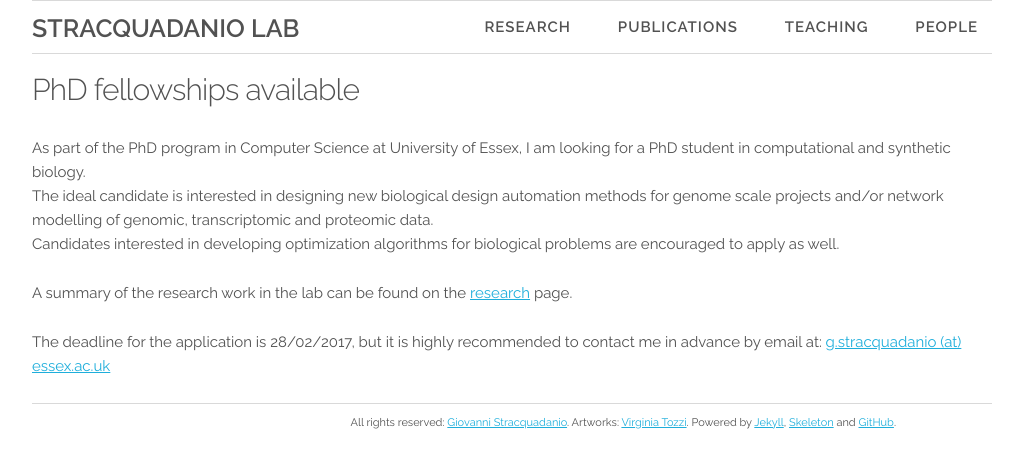
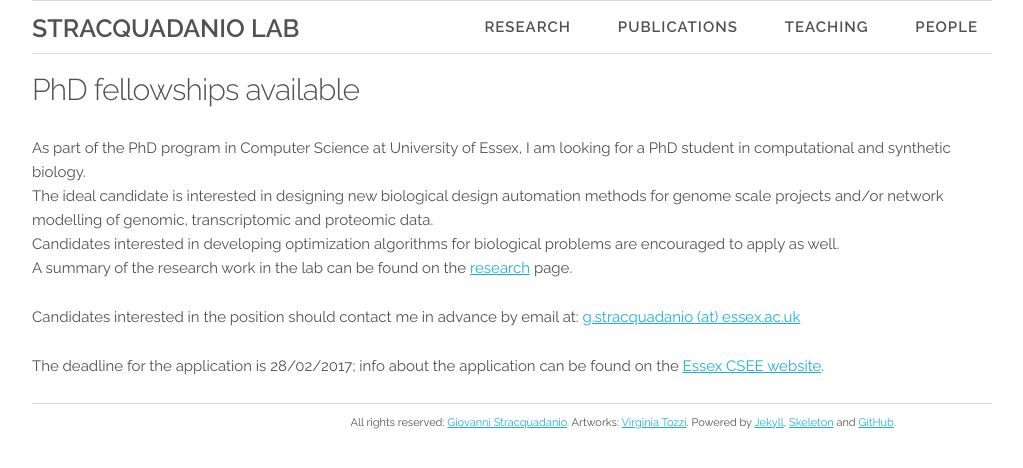
Before and after one commit to stracquadaniolab/stracquadaniolab.github.io, a Jekyll site: the page built from _posts/2017-01-11-phd-csee-fellowships.markdown, in a window 1280 px wide. Shown: the top 468 px of the page, without its empty margins (128-1151 px from the left). Built offline with Jekyll 4.4.1, drawn with Linux system fonts in a browser that asks for light colours.

Commit message:
phd call updated

```diff
--- a/_posts/2017-01-11-phd-csee-fellowships.markdown
+++ b/_posts/2017-01-11-phd-csee-fellowships.markdown
@@ -10,8 +10,8 @@ The ideal candidate is interested in designing new biological design automation
 methods for genome scale projects and/or network modelling of genomic,
 transcriptomic and proteomic data.
 Candidates interested in developing optimization algorithms for biological problems are encouraged to apply as well.
-
 A summary of the research work in the lab can be found on the  [research](http://www.stracquadanio.me/research) page.
 
-The deadline for the application is 28/02/2017, but it is highly recommended to
-contact me in advance by email at: [g.stracquadanio (at) essex.ac.uk](mailto:g.stracquadanio@essex.ac.uk)
+Candidates interested in the position should contact me in advance by email at: [g.stracquadanio (at) essex.ac.uk](mailto:g.stracquadanio@essex.ac.uk)
+
+The deadline for the application is 28/02/2017; info about the application can be found on the [Essex CSEE website](https://www.essex.ac.uk/csee/fees_and_scholarships/).
```
